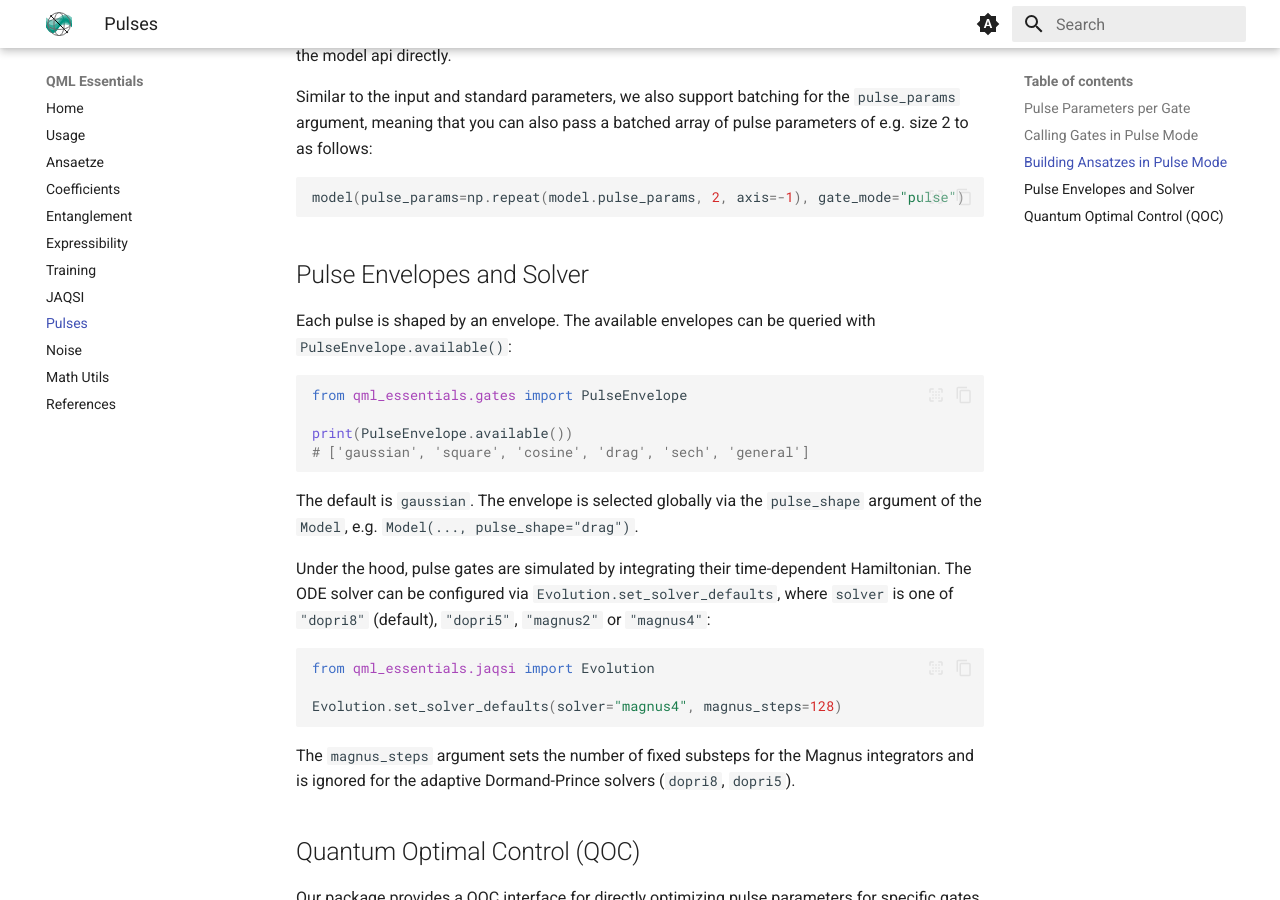
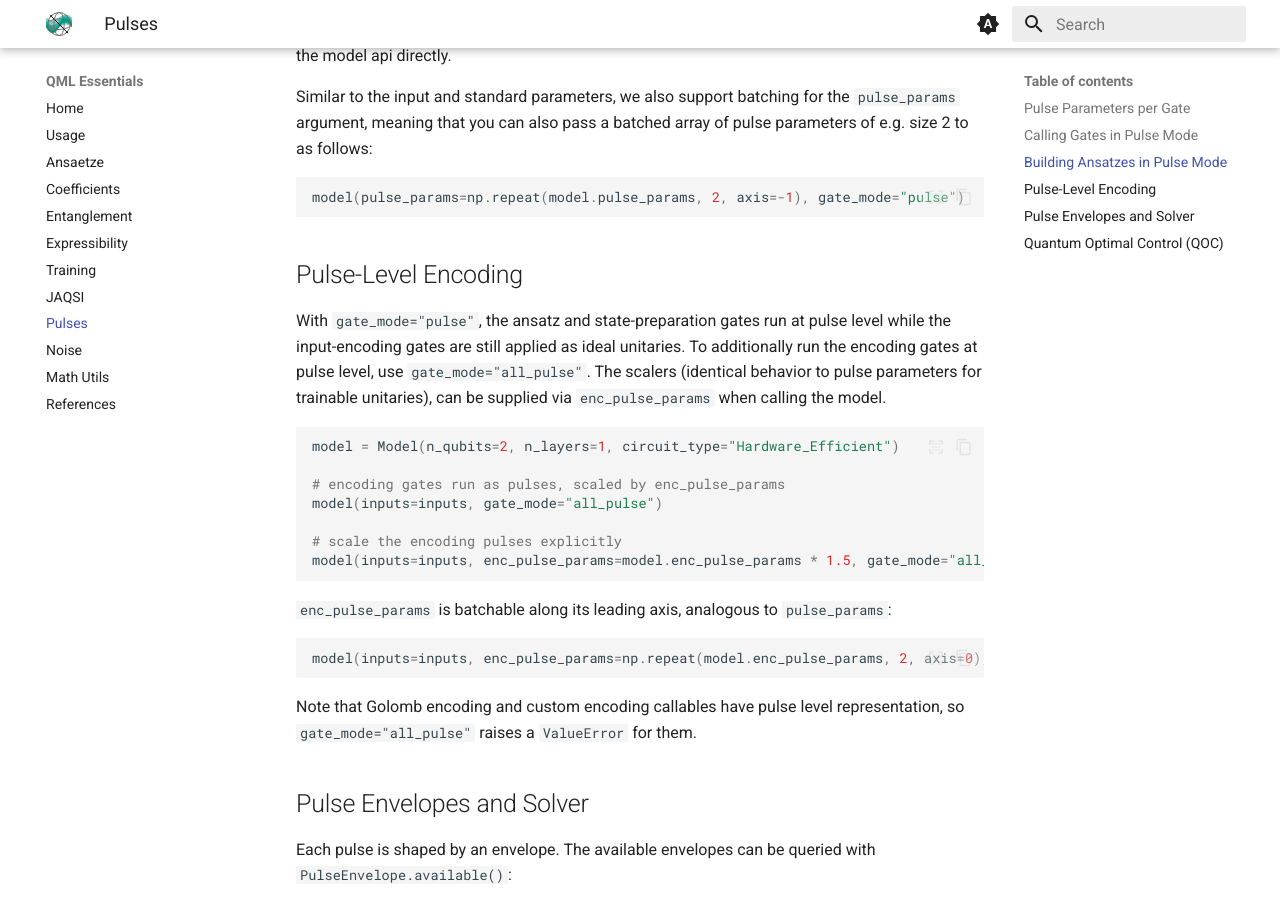
Before and after one commit to cirKITers/qml-essentials, an MkDocs documentation site: the page built from docs/pulses.md, in a window 1280 px wide and 900 px high, scrolled down 2311 px. Built offline with MkDocs 1.6.1 and Material for MkDocs 9.7.7, drawn with Linux system fonts in a browser that asks for light colours.

Commit message:
updated docs
Signed-off-by: Melvin Strobl <lc3267@kit.edu>

````diff
--- a/docs/pulses.md
+++ b/docs/pulses.md
@@ -85,6 +85,30 @@ Similar to the input and standard parameters, we also support batching for the `
 model(pulse_params=np.repeat(model.pulse_params, 2, axis=-1), gate_mode="pulse")
 ```
 
+## Pulse-Level Encoding
+
+With `gate_mode="pulse"`, the ansatz and state-preparation gates run at pulse level while the input-encoding gates are still applied as ideal unitaries.
+To additionally run the encoding gates at pulse level, use `gate_mode="all_pulse"`.
+The scalers (identical behavior to pulse parameters for trainable unitaries), can be supplied via `enc_pulse_params` when calling the model.
+
+```python
+model = Model(n_qubits=2, n_layers=1, circuit_type="Hardware_Efficient")
+
+# encoding gates run as pulses, scaled by enc_pulse_params
+model(inputs=inputs, gate_mode="all_pulse")
+
+# scale the encoding pulses explicitly
+model(inputs=inputs, enc_pulse_params=model.enc_pulse_params * 1.5, gate_mode="all_pulse")
+```
+
+`enc_pulse_params` is batchable along its leading axis, analogous to `pulse_params`:
+
+```python
+model(inputs=inputs, enc_pulse_params=np.repeat(model.enc_pulse_params, 2, axis=0), gate_mode="all_pulse")
+```
+
+Note that Golomb encoding and custom encoding callables have pulse level representation, so `gate_mode="all_pulse"` raises a `ValueError` for them.
+
 ## Pulse Envelopes and Solver
 
 Each pulse is shaped by an envelope. The available envelopes can be queried with `PulseEnvelope.available()`:
````
